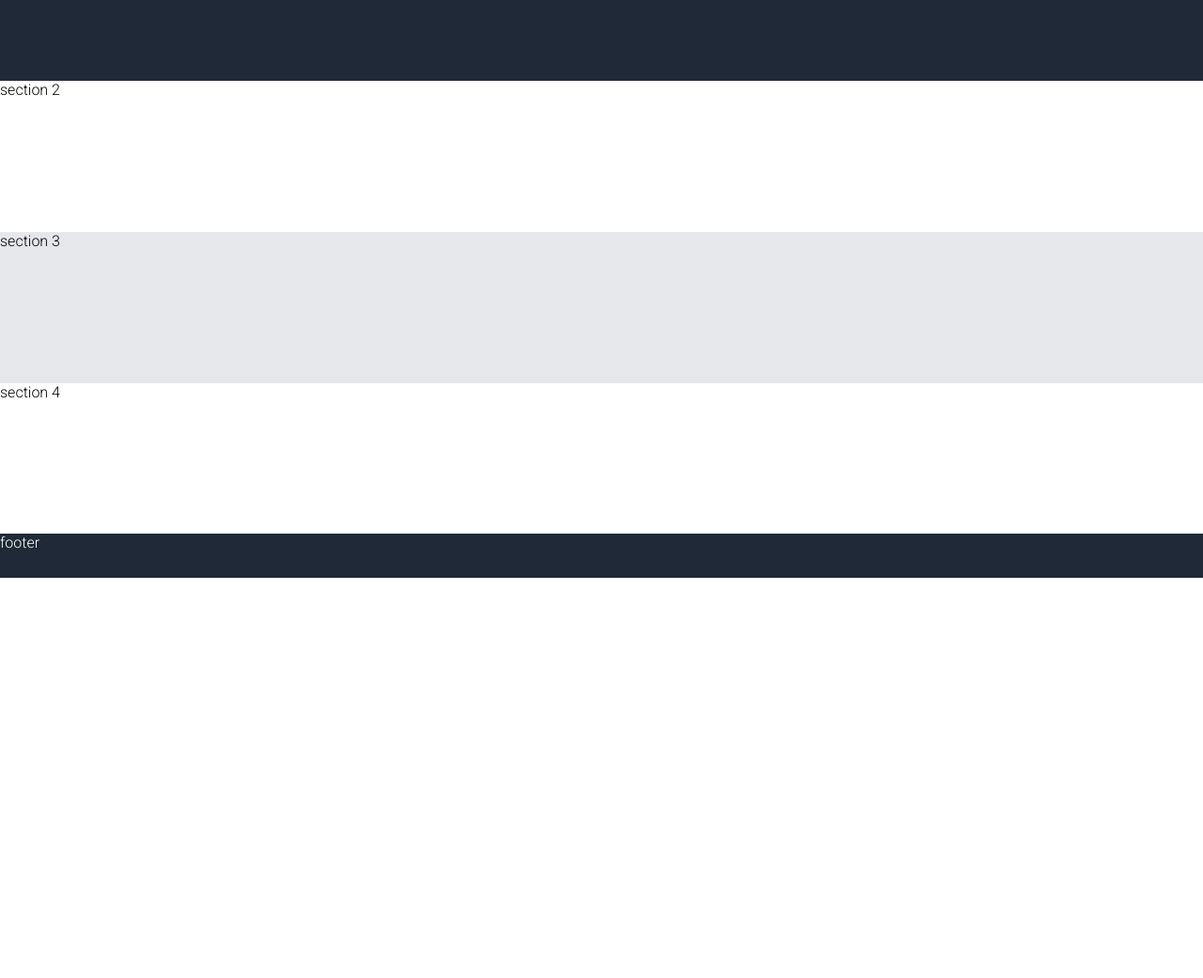
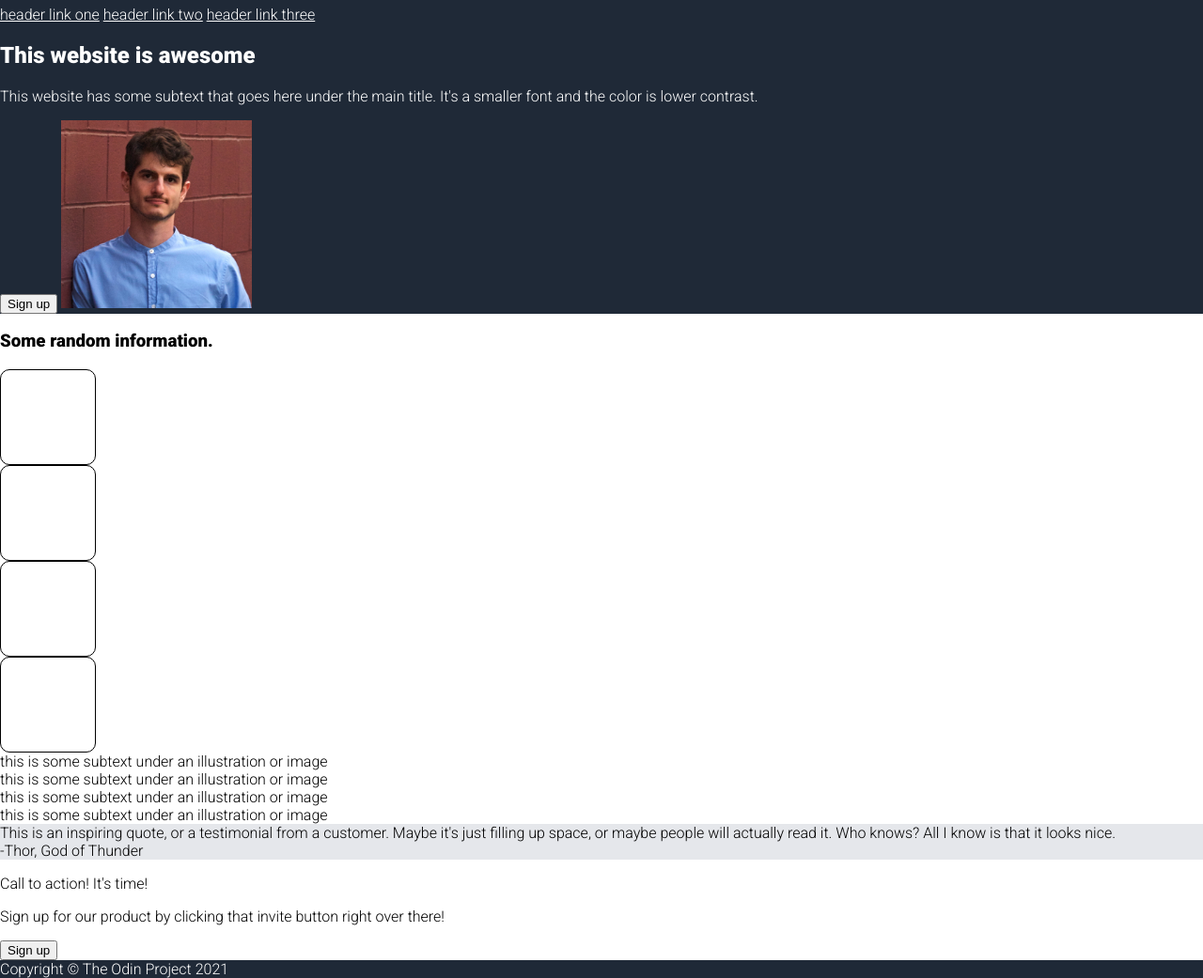
Before and after one commit to AlexKazz/TOP_landing_page, a plain HTML site: page index.html in a window 1280 px wide. Shown: the part 75-1116 px from the top of the page at 94% size. Before the commit the page ends 800 px from the top, so only its background shows below. Drawn offline with Linux system fonts and the light colour scheme.

Commit message:
add all temp html content

```diff
--- a/index.html
+++ b/index.html
@@ -16,23 +16,66 @@
 <body>
     <div class="container">
         <div class="section one">
-            section 1
+            <h1>Header Logo</h1>
+
+            <div class="header-links">
+                <a href="">header link one</a>
+                <a href="">header link two</a>
+                <a href="">header link three</a>
+            </div>
+
+            <h2>This website is awesome</h2>
+            <p>This website has some subtext that goes here under the main title.
+                It's a smaller font and the color is lower contrast.
+            </p>
+
+            <button>Sign up</button>
+
+            <img src="img/alex_photo1.jpg" alt="a handsome young man">
+
         </div>
 
+
         <div class="section two">
-            section 2
+            <h3>Some random information.</h3>
+              <div class="section-two-boxes">
+                <div class="section-two-box"></div>
+                <div class="section-two-box"></div>
+                <div class="section-two-box"></div>
+                <div class="section-two-box"></div>
+              </div>
+
+              <div class="section-two-subtext">
+                  <div class="subtext">this is some subtext under an illustration or image</div>
+                  <div class="subtext">this is some subtext under an illustration or image</div>
+                  <div class="subtext">this is some subtext under an illustration or image</div>
+                  <div class="subtext">this is some subtext under an illustration or image</div>
+              </div>
         </div>
 
         <div class="section three">
-            section 3
+            <div class="quote">
+                This is an inspiring quote, or a testimonial from a
+                customer. Maybe it's just filling up space, or maybe
+                people will actually read it. Who knows? All I know
+                is that it looks nice.
+            </div>
+
+            <div class="credit">
+                -Thor, God of Thunder
+            </div>
         </div>
 
         <div class="section four">
-            section 4
+            <div class="action-box">
+                <p>Call to action! It's time!</p>
+                <p>Sign up for our product by clicking that invite button right over there!</p>
+                <button>Sign up</button>
+            </div>
         </div>
 
         <div class="footer">
-            footer
+            Copyright © The Odin Project 2021
         </div>
     </div>
 </body>
--- a/style.css
+++ b/style.css
@@ -3,24 +3,42 @@ body {
 
   margin: 0;
 
+
+}
+
+img {
+  height: 200px;
+  width: auto;
 }
 
 body {
   font-family: 'Roboto', sans-serif;
+
 }
 
 .container {
-  display: flex;
-  flex-direction: column;
+
+
 
 }
 
-div {
-  height: 690px;
+a {
+  color: white;
+}
+
+.section.one {
+
+}
+
+.section-two-box {
+  border: solid black 1px;
+  height: 100px;
+  width: 100px;
+  border-radius: 10px;
 }
 
 .footer {
-  height: 200px;
+
 }
 
 .section.one,
```
Also changed, not shown: img/alex_photo1.jpg (added), 1 other file.
